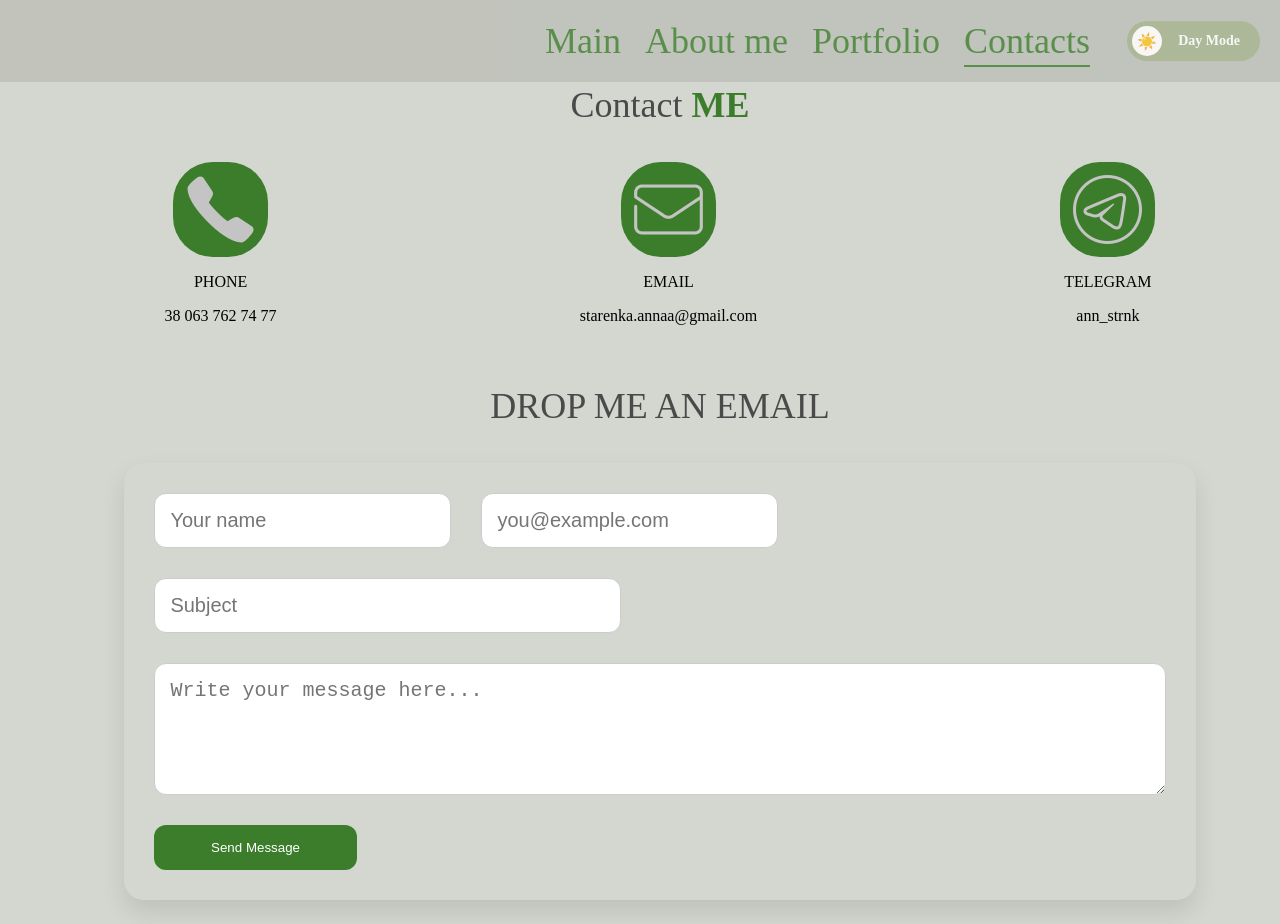
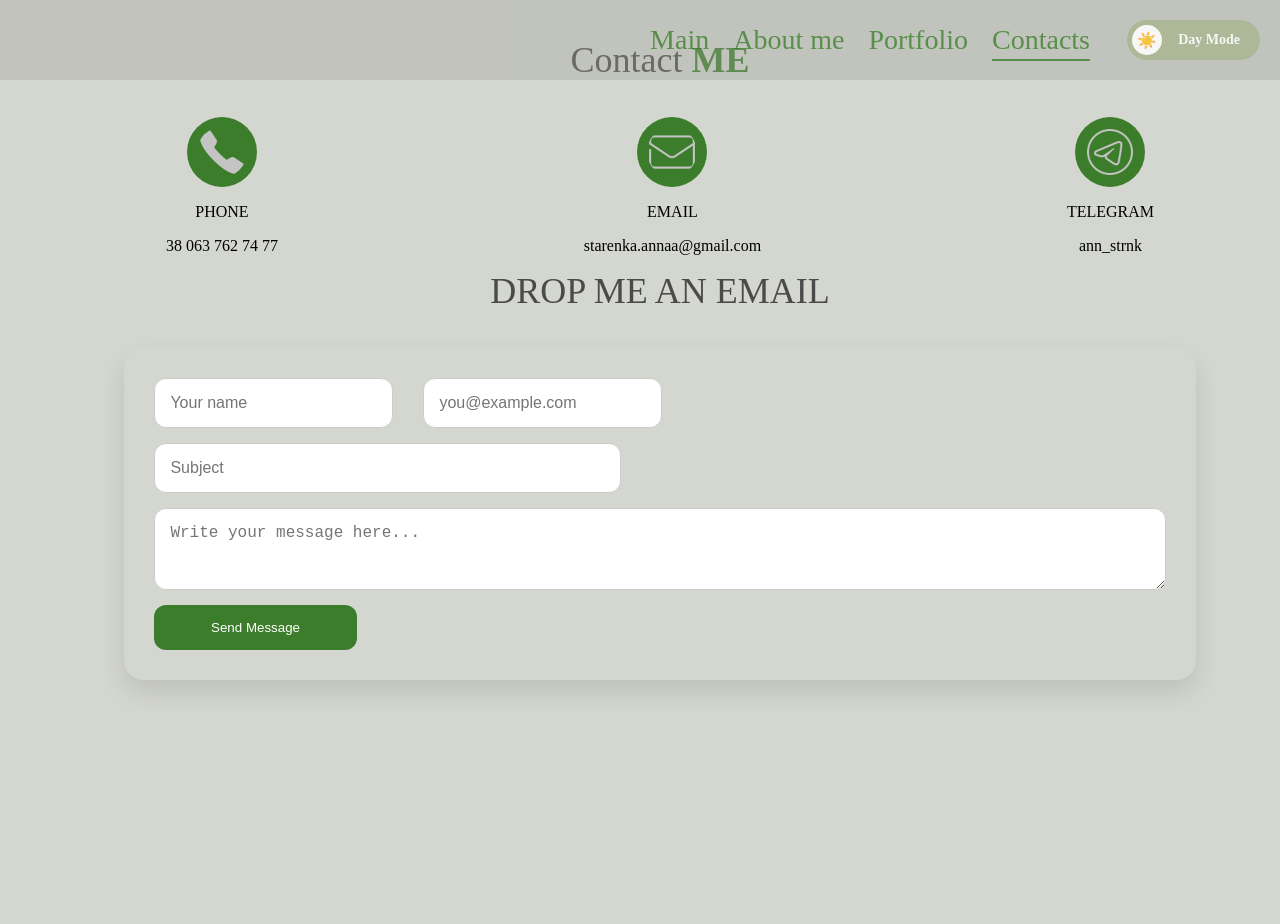
Before and after one commit to annastrnk/portfolio, a React (Vite) app: page /contacts in a window 1280 px wide. Shown: the top 924 px of the page. After the commit the page ends 800 px from the top, so only its background shows below. Built offline with nearby package versions, Linux system fonts and the light colour scheme.

Commit message:
changes after deploy

```diff
--- a/src/components/contacrItem/contactItem.scss
+++ b/src/components/contacrItem/contactItem.scss
@@ -18,8 +18,8 @@
 
   @media screen and (min-width: 1024px) {
   &-img{
-    width: 75px;
-    height: 75px;
+    width: 50px;
+    height: 50px;
   }
 }
 }
--- a/src/components/contactForm/contactForm.scss
+++ b/src/components/contactForm/contactForm.scss
@@ -12,7 +12,7 @@
   box-shadow: 0 12px 24px rgba(0, 0, 0, 0.1);
   display: flex;
   flex-direction: column;
-  gap: 30px;
+  gap: 15px;
 
   &-info {
     display: flex;
@@ -22,7 +22,7 @@
 
   input,
   textarea {
-    font-size: 20px;
+    font-size: 16px;
     border: 1px solid #ccc;
     border-radius: 12px;
     padding: 15px;
@@ -35,7 +35,7 @@
   }
 
   textarea {
-    min-height: 100px;
+    min-height: 50px;
     resize: vertical;
   }
 
--- a/src/components/header/mobileHeader/mobileHeader.scss
+++ b/src/components/header/mobileHeader/mobileHeader.scss
@@ -22,7 +22,7 @@
       gap: 24px;
       padding: 40px 20px;
       height: 100vh;
-      opacity: 0.9;
+      opacity: 1;
     }
   }
 }
--- a/src/components/header/navLinks/navLinks.scss
+++ b/src/components/header/navLinks/navLinks.scss
@@ -4,7 +4,7 @@
   flex-direction: column;
   align-items: center;
   gap: 24px;
-  font-size: 36px;
+  font-size: 28px;
   // font-weight: 600;
 
   .nav-link {
--- a/src/components/skillsSection/skillsSection.jsx
+++ b/src/components/skillsSection/skillsSection.jsx
@@ -12,7 +12,7 @@ export default function SkillsSection() {
               src={img.src}
               alt={img.alt}
             />
-            <span>{img.alt}</span>
+            <span className="content-text">{img.alt}</span>
             </div>
           ))}
         </div>
--- a/src/pages/aboutPage/aboutPage.scss
+++ b/src/pages/aboutPage/aboutPage.scss
@@ -9,7 +9,7 @@
 .double-line-separator {
   position: relative;
   height: 17px;
-  margin: 75px 0;
+  margin: 30px 0;
 
   &::before,
   &::after {
--- a/src/pages/contactsPage/contactsPage.jsx
+++ b/src/pages/contactsPage/contactsPage.jsx
@@ -26,7 +26,7 @@ export default function ContactsPage() {
           href="mailto:starenka.annaa@gmail.com"
         />
         <ContactItem
-          icon="../../../public/images/telegram.png"
+          icon="/images/telegram.png"
           alt="Telegram Icon"
           title="TELEGRAM"
           link="ann_strnk"
--- a/src/pages/contactsPage/contactsPage.scss
+++ b/src/pages/contactsPage/contactsPage.scss
@@ -1,6 +1,6 @@
 .contacts-title {
   text-align: center;
-  margin-top: 60px;
+  margin-top: 15px;
 }
 
 .contacts-wrapper {
--- a/src/pages/mainPage/mainPage.jsx
+++ b/src/pages/mainPage/mainPage.jsx
@@ -12,7 +12,7 @@ export default function MainPage() {
           <div className="main-section-text title">
             <p className="accent-text-title">Anna Starenka</p>
             <p>
-              <span className="content-text-accent">Front-end developer</span>
+              <span className="content-text-accent">Front-end developer </span>
               with a passion for creating beautiful and responsetive websites
             </p>
             <ContactNav />
```
